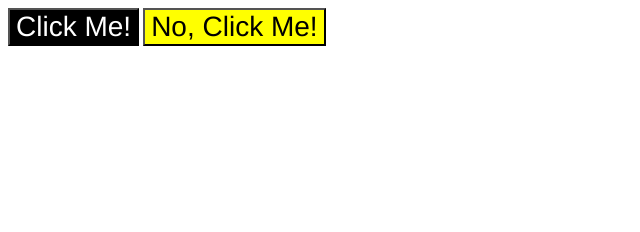
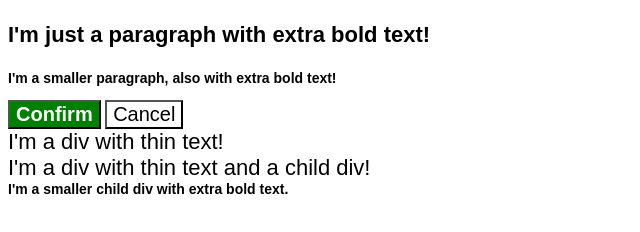
Before and after one commit to n0meries1/CSS_integration, a plain HTML site: page index.html in a window 1280 px wide. Shown: the whole page, without its empty margins (0-640 px from the left). Drawn offline with Linux system fonts and the light colour scheme.

Commit message:
I am still figuring out

```diff
--- a/index.html
+++ b/index.html
@@ -1,13 +1,22 @@
 <!DOCTYPE html>
 <html lang="en">
-    <head>
-        <meta charset="UTF-8">
-        <title>Third CSS problem</title>
-        <link rel="stylesheet" href="./style.css">
+  <head>
+    <meta charset="UTF-8">
+    <meta http-equiv="X-UA-Compatible" content="IE=edge">
+    <meta name="viewport" content="width=device-width, initial-scale=1.0">
+    <title>Fix the Cascade</title>
+    <link rel="stylesheet" href="style.css">
+  </head>
+  <body>
+    <p class="para">I'm just a paragraph with extra bold text!</p>
+    <p class="para small-para">I'm a smaller paragraph, also with extra bold text!</p>
 
-    </head>
-    <body>
-        <button class="first">Click Me!</button>
-        <button class="second">No, Click Me!</button>
-    </body>
+    <button id="confirm-button" class="button confirm">Confirm</button>
+    <button id="cancel-button" class="button cancel">Cancel</button>
+
+    <div class="text">I'm a div with thin text!</div>
+    <div class="text">I'm a div with thin text and a child div!
+      <div class="text child">I'm a smaller child div with extra bold text.</div>
+    </div>
+  </body>
 </html>
--- a/style.css
+++ b/style.css
@@ -1,11 +1,40 @@
-.first, .second {
-    font-size: 28px; font-family: Helvetica, "Times New Roman", sans-serif
-}
+body {
+    font-family: Arial, Helvetica, sans-serif;
+  }
 
-.first {
-    background-color: black; color: white;
-}
+  .para {
+    color: hsl(0, 0%, 0%);
+    font-weight: 800;
+    font-size: 22px;
+  }
 
-.second {
-    background-color: yellow;
-}
+
+
+   .small-para {
+    font-size: 14px;
+    font-weight: 800;
+  }
+
+  #confirm-button {
+    background: green;
+    color: white;
+    font-weight: bold;
+  }
+
+  .button {
+    background-color: rgb(255, 255, 255);
+    color: rgb(0, 0, 0);
+    font-size: 20px;
+  }
+
+  .text .child {
+    color: rgb(0, 0, 0);
+    font-weight: 800;
+    font-size: 14px;
+  }
+
+  .text {
+    color: rgb(0, 0, 0);
+    font-size: 22px;
+    font-weight: 100;
+  }
```
